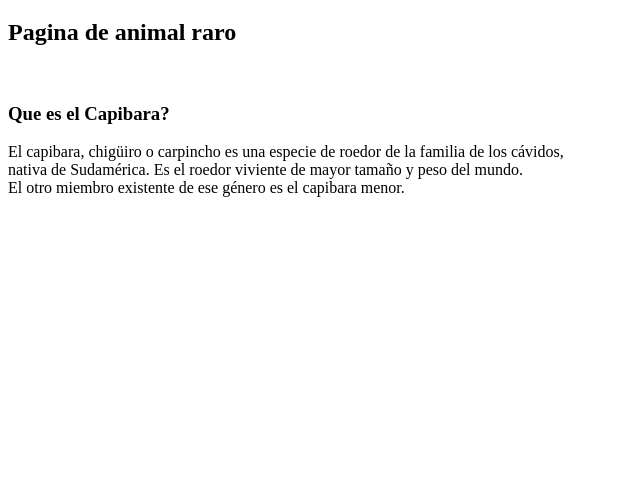
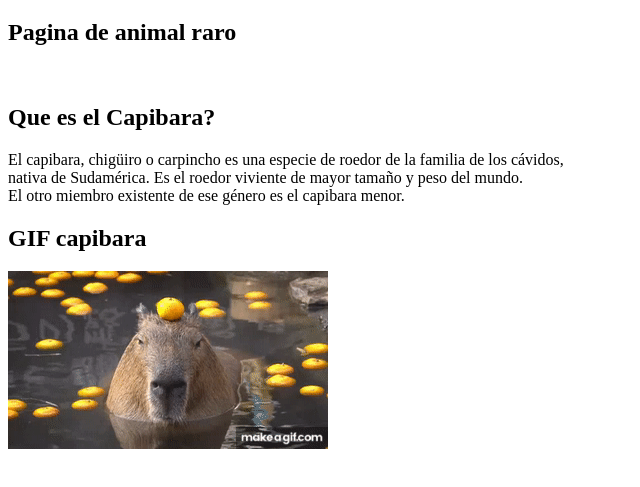
Before and after one commit to MoiiNnz/Carpincho, a plain HTML site: page index.html in a window 1280 px wide. Shown: the part 61-548 px from the top of the page, without its empty margins (0-640 px from the left). Drawn offline with Linux system fonts and the light colour scheme.

Commit message:
2do commit index

```diff
--- a/index.html
+++ b/index.html
@@ -10,9 +10,11 @@
     <h1>Carpincho/Capibara</h1>
     <h2>Pagina de animal raro</h2>
     <br>
-    <h3>Que es el Capibara?</h3>
+    <h2>Que es el Capibara?</h2>
     <p>El capibara, chigüiro o carpincho es una especie de roedor de la familia de los cávidos,<br>nativa de Sudamérica.
         Es el roedor viviente de mayor tamaño y peso del mundo.<br>El otro miembro existente de ese género es el capibara menor.
     </p>
+    <h2>GIF capibara</h2>
+    <img src= "capibarogif.gif" alt="joselito">
 </body>
 </html>
```
